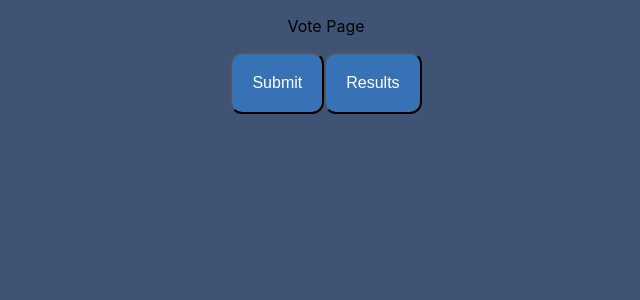
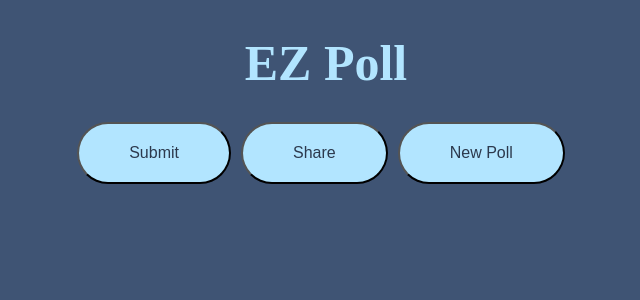
Before and after one commit to MarkeyMarke/ez-poll, a React (Create React App) app: page /vote in a window 1280 px wide. Shown: the top 300 px of the page, without its empty margins (314-954 px from the left). Built offline with nearby package versions, Linux system fonts and the light colour scheme.

Commit message:
Voting Page proof of concept

```diff
--- a/src/components/Home.js
+++ b/src/components/Home.js
@@ -1,20 +1,20 @@
-import React, { useState, Fragment } from 'react';
-import { NavLink, Link, useHistory } from 'react-router-dom';
+import React, { useState, Fragment } from "react";
+import { NavLink, Link, useHistory } from "react-router-dom";
 
-import '../styles/Home.css';
+import "../styles/Home.css";
 
 export const databaseURL = `https://ez-poll.firebaseio.com/qna.json`;
 
-const Home = props => {
-	const [ question, setQuestion ] = useState('');
-	const [ answers, setAnswers ] = useState([ { answer: null, answerID: null, answerCount: 0 } ]);
-	const [ isEnabledQuestion, setIsEnabledQuestion ] = useState(false);
-	const [ isEnabledAnswer, setIsEnabledAnswer ] = useState(false);
-	const [ isEnabledTwoAnswers, setIsEnabledTwoAnswers ] = useState(false);
+const Home = (props) => {
+  const [question, setQuestion] = useState("");
+  const [answers, setAnswers] = useState([{ answer: null, answerCount: 0 }]);
+  const [isEnabledQuestion, setIsEnabledQuestion] = useState(false);
+  const [isEnabledAnswer, setIsEnabledAnswer] = useState(false);
+  const [isEnabledTwoAnswers, setIsEnabledTwoAnswers] = useState(false);
   const history = useHistory();
   //Handling the set value for question
-	const questionHandler = event => {
-		if (event.target.value === '') setIsEnabledQuestion(false);
+  const questionHandler = (event) => {
+    if (event.target.value === "") setIsEnabledQuestion(false);
     else {
       setIsEnabledQuestion(true);
       setQuestion(event.target.value);
@@ -22,77 +22,84 @@ const Home = props => {
   };
   //Handling the set value for answer
   const handleInputChange = (index, event) => {
-		if (event.target.value === '') setIsEnabledAnswer(false);
+    if (event.target.value === "") setIsEnabledAnswer(false);
     else {
       setIsEnabledAnswer(true);
-			const values = [ ...answers ];
-			values[index].answerID = index;
+      const values = [...answers];
       values[index].answer = event.target.value;
       setAnswers(values);
     }
   };
   //Handling the add button
-	const handleAddFields = e => {
+  const handleAddFields = (e) => {
     e.preventDefault();
-		const values = [ ...answers ];
+    const values = [...answers];
     if (values.length < 2) setIsEnabledTwoAnswers(false);
     else setIsEnabledTwoAnswers(true);
-		values.push({ answer: '', answerID: null, answerCount: 0 });
+    values.push({ answer: "", answerCount: 0 });
     setAnswers(values);
   };
   //Handling the submit button
-	const submitPoll = async e => {
+  const submitPoll = async (e) => {
     e.preventDefault();
-		const values = [ ...answers ];
+    const values = [...answers];
     values.pop();
     //Outputing question and answers, Delete later
     console.log(question, values);
     const response = await fetch(databaseURL, {
-			method: 'POST',
+      method: "POST",
       headers: {
-				'Content-Type': 'application/json'
+        "Content-Type": "application/json",
       },
       body: JSON.stringify({
         question: question,
-				answers: values
-			})
+        answers: values,
+      }),
     });
     const resData = await response.json();
     //Outputing unique key from Firebase
     console.log(resData);
-		history.push('/vote');
+    history.push("/vote");
   };
   return (
-		<div className='Home'>
-			<h1 className='textLogo'>EZ Poll</h1>
-			<form className='form' onSubmit={submitPoll}>
+    <div className="Home">
+      <h1 className="textLogo">EZ Poll</h1>
+      <form className="form" onSubmit={submitPoll}>
         <div>
           <input
-						className='inputQuestion'
-						type='text'
-						placeholder='Type your question here.'
-						name='question'
+            className="inputQuestion"
+            type="text"
+            placeholder="Type your question here."
+            name="question"
             onChange={questionHandler}
             value={question}
           />
           {answers.map((inputField, index) => (
             <Fragment key={`${inputField}${index}`}>
-							<div className=''>
+              <div className="">
                 <input
-									type='text'
-									className='inputAnswer1'
-									placeholder='Enter poll option.'
-									id='answer1'
-									name='answer1'
-									onChange={event => handleInputChange(index, event)}
+                  type="text"
+                  className="inputAnswer1"
+                  placeholder="Enter poll option."
+                  id="answer1"
+                  name="answer1"
+                  onChange={(event) => handleInputChange(index, event)}
                   value={inputField.answer1}
                 />
                 {index + 1 !== answers.length ? (
-									<button className='buttonPlusHidden' type='button' onClick={handleAddFields}>
+                  <button
+                    className="buttonPlusHidden"
+                    type="button"
+                    onClick={handleAddFields}
+                  >
                     +
                   </button>
                 ) : (
-									<button className='buttonPlus' type='button' onClick={handleAddFields}>
+                  <button
+                    className="buttonPlus"
+                    type="button"
+                    onClick={handleAddFields}
+                  >
                     +
                   </button>
                 )}
@@ -102,9 +109,11 @@ const Home = props => {
         </div>
       </form>
       <button
-				type='submit'
-				className='buttonPoll'
-				disabled={!isEnabledQuestion || !isEnabledAnswer || !isEnabledTwoAnswers}
+        type="submit"
+        className="buttonPoll"
+        disabled={
+          !isEnabledQuestion || !isEnabledAnswer || !isEnabledTwoAnswers
+        }
         onClick={submitPoll}
       >
         Create Poll
--- a/src/components/Vote.js
+++ b/src/components/Vote.js
@@ -1,23 +1,129 @@
-import React from 'react';
-import { NavLink } from 'react-router-dom';
-
-import '../styles/Vote.css';
+import React, { useState, Fragment, useEffect } from "react";
+import { NavLink, useHistory, useLocation } from "react-router-dom";
+import "../styles/Vote.css";
+import { databaseURL } from "../components/Home";
 
 const Vote = () => {
-	return (
-		<div className='Vote'>
-			<p>Vote Page</p>
-			<NavLink to='/results'>
-				<button type='submit' className='button'>
-					Submit
-				</button>
-			</NavLink>
-			<NavLink to='/results'>
-				<button type='submit' className='button'>
-					Results
-				</button>
-			</NavLink>
-		</div>
-	);
+  const history = useHistory();
+  const [question, setQuestion] = useState(null);
+  const [answers, setAnswers] = useState(null);
+  const [selectedAnswerIndex, setSelectedAnswerIndex] = useState(0);
+  const [uniqueID, setUniqueID] = useState(null);
+
+  useEffect(() => {
+    getData();
+  }, []);
+
+  let query = new URLSearchParams(useLocation().search);
+
+  const getData = async () => {
+    //Check browser link first
+    let uniqueID = query.get("uid");
+    if (uniqueID) {
+      setUniqueID(uniqueID);
+    } else {
+      return; //TODO: Go to error page
+    }
+
+    //Fetch from Firebase
+    const getUser = await fetch(
+      `https://ez-poll.firebaseio.com/qna/${uniqueID}.json`
+    );
+    const resUserData = await getUser.json();
+    if (resUserData) {
+      setQuestion(resUserData.question);
+      setAnswers(resUserData.answers);
+    }
+  };
+
+  const onSubmitButton = async (e) => {
+    e.preventDefault();
+    //Grab most recent vote count snapshot
+    const mostRecentAnswers = await fetch(
+      `https://ez-poll.firebaseio.com/qna/${uniqueID}.json`
+    );
+    const recentAnswerJSON = await mostRecentAnswers.json();
+    if (recentAnswerJSON == null) {
+      console.log("No answers!");
+      return;
+    }
+    //Increment vote count locally
+    const newAnswers = recentAnswerJSON.answers;
+    const oldAnswer = newAnswers[selectedAnswerIndex];
+    newAnswers[selectedAnswerIndex] = {
+      ...oldAnswer,
+      answerCount: oldAnswer.answerCount + 1,
+    };
+    //Update value in Firebase Database
+    const response = await fetch(
+      `https://ez-poll.firebaseio.com/qna/${uniqueID}.json`,
+      {
+        method: "PUT",
+        headers: {
+          "Content-Type": "application/json",
+        },
+        body: JSON.stringify({
+          question,
+          answers: newAnswers,
+        }),
+      }
+    );
+    const resData = await response.json();
+  };
+
+  const onShareButton = async (e) => {
+    e.preventDefault();
+    history.push("/");
+  };
+
+  const onNewPollButton = async (e) => {
+    e.preventDefault();
+    history.push("/");
+  };
+
+  const actualAnswers = () => {
+    return (
+      <div className="votePageBox">
+        <div className="votePageQuestionText">{question}</div>
+        <div className="votePageAnswersContainer">
+          {answers.map((answer, index) => (
+            <Fragment key={index}>
+              <div className="radio">
+                <label className="votePageAnswersText">
+                  <input
+                    type="radio"
+                    value={answer.answer}
+                    checked={index === selectedAnswerIndex}
+                    className="radioCircle"
+                    onChange={() => setSelectedAnswerIndex(index)}
+                  />
+                  {answer.answer}
+                </label>
+              </div>
+            </Fragment>
+          ))}
+        </div>
+      </div>
+    );
+  };
+
+  return (
+    <div className="Vote">
+      <h1 className="votePageLogo">EZ Poll</h1>
+      <div className="votePageBoxContainer">
+        {answers && question && actualAnswers()}
+      </div>
+      <button type="submit" className="buttonPoll" onClick={onSubmitButton}>
+        Submit
+      </button>
+      <button type="submit" className="buttonPoll" onClick={onShareButton}>
+        Share
+      </button>
+      <button type="submit" className="buttonPoll" onClick={onNewPollButton}>
+        New Poll
+      </button>
+    </div>
+  );
 };
+
 export default Vote;
--- a/src/styles/Vote.css
+++ b/src/styles/Vote.css
@@ -1,14 +1,67 @@
 .Vote {
-	text-align: center;
+  text-align: center;
 }
-.button {
-	background-color: rgb(55, 114, 182);
-	color: white;
-	padding: 20px;
-	text-align: center;
-	display: inline-block;
-	font-size: 16px;
-	border-radius: 12px;
-	cursor: pointer;
-	text-decoration: none;
+.votePageButtons {
+  background-color: #b2e5ff;
+  color: #2c394d;
+  padding: 20px;
+  text-align: center;
+  font-size: 16px;
+  border-radius: 35px;
+  cursor: pointer;
+  margin-top: 20px;
+  padding-left: 50px;
+  padding-right: 50px;
+  text-decoration: "none";
+  margin-right: 10px;
 }
+.votePageLogo {
+  color: #b2e5ff;
+  font-size: 50px;
+  font-family: STHupo;
+  margin-bottom: 10px;
+}
+.votePageBoxContainer {
+  width: 100%;
+  height: 100%;
+  display: flex;
+  align-items: center;
+  justify-content: center;
+}
+.votePageBox {
+  border: 1px solid;
+  padding: 10px;
+  box-sizing: border-box;
+  background-color: #2c394d;
+  border-color: #b2e5ff;
+  width: 50%;
+}
+.votePageQuestionText {
+  width: 100%;
+  padding: 10px;
+  box-sizing: border-box;
+  margin-top: 6px;
+  margin-bottom: -5px;
+  background-color: #2c394d;
+  font-family: STXihei;
+  color: #b2e5ff;
+  border-top-style: hidden;
+  border-right-style: hidden;
+  border-left-style: hidden;
+  border-bottom-style: hidden;
+  font-size: 25px;
+  text-align: left;
+}
+.votePageAnswersText {
+  font-family: STXihei;
+  color: #b2e5ff;
+  font-size: 25px;
+  padding-left: 30px;
+}
+.votePageAnswersContainer {
+  width: 50%;
+  text-align: left;
+}
+.radio {
+  padding-top: 10px;
+}
```
Also changed, not shown: src/components/Result.js (+58 -38 lines), 1 other file (tests, documents, lock files or other folders). Lines whose indentation alone changed are shown as unchanged.
